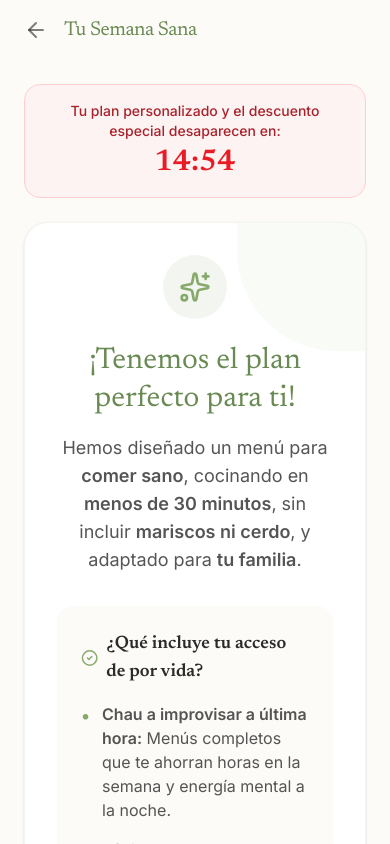
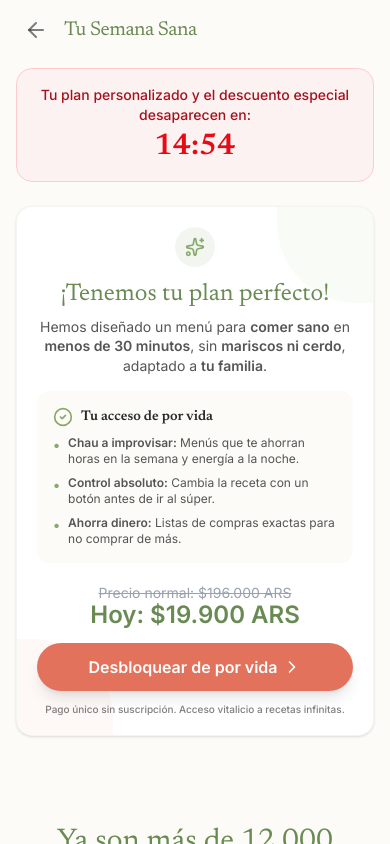
Before and after one commit to NogaTzBy/tusemanasana, a Next.js app: page /onboarding/resumen in a window 390 px wide. Shown: the top 844 px of the page. Built offline with nearby package versions, Linux system fonts and the light colour scheme.

Commit message:
style: Compact Resumen layout for mobile and refine onboarding header/footer

```diff
--- a/src/app/onboarding/resumen/page.tsx
+++ b/src/app/onboarding/resumen/page.tsx
@@ -15,61 +15,61 @@ export default function ResumenPage() {
                 </div>
             </header>
 
-            <section className="max-w-2xl mx-auto pt-6 pb-12 px-6">
+            <section className="max-w-2xl mx-auto pt-2 pb-6 px-4 md:px-6">
                 <CountdownTimer />
 
-                <div className="bg-white rounded-3xl p-8 md:p-12 shadow-sm border border-[var(--color-primary)]/10 text-center relative overflow-hidden">
-                    <div className="absolute top-0 right-0 w-32 h-32 bg-[var(--color-primary)]/5 rounded-bl-[100px] -z-0"></div>
-                    <div className="absolute bottom-0 left-0 w-32 h-32 bg-[var(--color-accent)]/5 rounded-tr-[100px] -z-0"></div>
+                <div className="bg-white rounded-2xl md:rounded-3xl p-5 md:p-12 shadow-sm border border-[var(--color-primary)]/10 text-center relative overflow-hidden">
+                    <div className="absolute top-0 right-0 w-24 h-24 bg-[var(--color-primary)]/5 rounded-bl-[80px] -z-0"></div>
+                    <div className="absolute bottom-0 left-0 w-24 h-24 bg-[var(--color-accent)]/5 rounded-tr-[80px] -z-0"></div>
 
                     <div className="relative z-10 flex flex-col items-center">
-                        <div className="w-16 h-16 bg-[var(--color-primary)]/10 rounded-full flex items-center justify-center mb-6">
-                            <Sparkles className="w-8 h-8 text-[var(--color-primary)]" />
+                        <div className="w-10 h-10 md:w-16 md:h-16 bg-[var(--color-primary)]/10 rounded-full flex items-center justify-center mb-3 md:mb-6">
+                            <Sparkles className="w-5 h-5 md:w-8 md:h-8 text-[var(--color-primary)]" />
                         </div>
 
-                        <h1 className="text-3xl md:text-4xl font-serif text-[var(--color-primary-dark)] mb-4 leading-tight">
-                            ¡Tenemos el plan perfecto para ti!
+                        <h1 className="text-2xl md:text-4xl font-serif text-[var(--color-primary-dark)] mb-2 md:mb-4 leading-tight">
+                            ¡Tenemos tu plan perfecto!
                         </h1>
 
-                        <p className="text-lg text-[var(--color-foreground)]/80 mb-8 max-w-lg">
-                            Hemos diseñado un menú para <strong>comer sano</strong>, cocinando en <strong>menos de 30 minutos</strong>, sin incluir <strong>mariscos ni cerdo</strong>, y adaptado para <strong>tu familia</strong>.
+                        <p className="text-sm md:text-lg text-[var(--color-foreground)]/80 mb-4 md:mb-8 max-w-lg leading-snug">
+                            Hemos diseñado un menú para <strong>comer sano</strong> en <strong>menos de 30 minutos</strong>, sin <strong>mariscos ni cerdo</strong>, adaptado a <strong>tu familia</strong>.
                         </p>
 
-                        <div className="w-full text-left bg-[var(--color-background)] rounded-2xl p-6 mb-8">
-                            <h3 className="font-semibold text-[var(--color-foreground)] mb-4 flex items-center text-lg">
-                                <CheckCircle2 className="w-6 h-6 text-[var(--color-primary)] mr-2" />
-                                ¿Qué incluye tu acceso de por vida?
+                        <div className="w-full text-left bg-[var(--color-background)] rounded-xl p-4 md:p-6 mb-5 md:mb-8">
+                            <h3 className="font-semibold text-[var(--color-foreground)] mb-2 md:mb-4 flex items-center text-sm md:text-lg">
+                                <CheckCircle2 className="w-5 h-5 text-[var(--color-primary)] mr-2 shrink-0" />
+                                Tu acceso de por vida
                             </h3>
-                            <ul className="space-y-4 text-[var(--color-foreground)]/80">
+                            <ul className="space-y-2 md:space-y-4 text-[var(--color-foreground)]/80 text-xs md:text-base">
                                 <li className="flex items-start">
-                                    <span className="text-[var(--color-primary)] font-bold mr-3 text-lg">•</span>
-                                    <span><strong>Chau a improvisar a última hora:</strong> Menús completos que te ahorran horas en la semana y energía mental a la noche.</span>
+                                    <span className="text-[var(--color-primary)] font-bold mr-2 text-sm md:text-lg">•</span>
+                                    <span><strong>Chau a improvisar:</strong> Menús que te ahorran horas en la semana y energía a la noche.</span>
                                 </li>
                                 <li className="flex items-start">
-                                    <span className="text-[var(--color-primary)] font-bold mr-3 text-lg">•</span>
-                                    <span><strong>Tú tienes el control absoluto:</strong> ¿A los chicos no les gusta? Cambia la receta con un botón antes de ir al súper.</span>
+                                    <span className="text-[var(--color-primary)] font-bold mr-2 text-sm md:text-lg">•</span>
+                                    <span><strong>Control absoluto:</strong> Cambia la receta con un botón antes de ir al súper.</span>
                                 </li>
                                 <li className="flex items-start">
-                                    <span className="text-[var(--color-primary)] font-bold mr-3 text-lg">•</span>
-                                    <span><strong>Ahorra en el supermercado:</strong> Listas de compras exactas para que no compres de más ni te falte nada.</span>
+                                    <span className="text-[var(--color-primary)] font-bold mr-2 text-sm md:text-lg">•</span>
+                                    <span><strong>Ahorra dinero:</strong> Listas de compras exactas para no comprar de más.</span>
                                 </li>
                             </ul>
                         </div>
 
-                        <div className="flex flex-col items-center mb-6">
-                            <p className="text-gray-400 line-through text-lg">Precio normal: $196.000 ARS</p>
-                            <p className="text-3xl font-bold text-[var(--color-primary-dark)] mt-1">Hoy pago único: $19.900 ARS</p>
+                        <div className="flex flex-col items-center mb-4 md:mb-6">
+                            <p className="text-gray-400 line-through text-sm md:text-lg">Precio normal: $196.000 ARS</p>
+                            <p className="text-2xl md:text-3xl font-bold text-[var(--color-primary-dark)] leading-none">Hoy: $19.900 ARS</p>
                         </div>
 
                         <Link
                             href="/checkout"
-                            className="w-full sm:w-auto inline-flex items-center justify-center px-8 py-4 text-lg font-bold text-white bg-[var(--color-accent)] rounded-full shadow-lg hover:bg-[var(--color-accent-dark)] transition-transform hover:scale-105 active:scale-95"
+                            className="w-full sm:w-auto inline-flex items-center justify-center px-6 py-3 text-base md:text-lg font-bold text-white bg-[var(--color-accent)] rounded-full shadow-lg hover:bg-[var(--color-accent-dark)] transition-transform hover:scale-105 active:scale-95"
                         >
-                            Desbloquear mi plan de por vida <ChevronRight className="ml-2 w-6 h-6" />
+                            Desbloquear de por vida <ChevronRight className="ml-1 w-5 h-5 md:w-6 md:h-6" />
                         </Link>
 
-                        <p className="text-sm font-medium text-[var(--color-foreground)]/60 mt-4 px-4">
-                            Pago único. Sin suscripciones ocultas. Acceso de por vida a la IA y recetas infinitas.
+                        <p className="text-[10px] md:text-sm font-medium text-[var(--color-foreground)]/60 mt-3 px-2 leading-tight">
+                            Pago único sin suscripción. Acceso vitalicio a recetas infinitas.
                         </p>
                     </div>
                 </div>
--- a/src/app/page.tsx
+++ b/src/app/page.tsx
@@ -3,15 +3,10 @@ import Questionnaire from "@/components/onboarding/Questionnaire";
 export default function Home() {
   return (
     <main className="min-h-screen bg-[var(--color-background)]">
-      <header className="px-6 py-4 flex justify-between items-center max-w-6xl mx-auto">
+      <header className="px-6 py-4 flex justify-center items-center max-w-6xl mx-auto">
         <div className="font-serif text-2xl text-[var(--color-primary-dark)] font-medium">
           Tu Semana Sana
         </div>
-        <nav className="flex gap-4">
-          <a href="/login" className="text-[var(--color-foreground)]/80 hover:text-[var(--color-primary)] font-medium transition-colors">
-            Iniciar Sesión
-          </a>
-        </nav>
       </header>
 
       <div className="py-2 md:py-8">
@@ -27,8 +22,8 @@ export default function Home() {
       </div>
 
       {/* Footer simple */}
-      <footer className="py-6 bg-white text-center text-[var(--color-foreground)]/60 text-sm border-t border-[var(--color-background)] mt-auto">
-        <p>&copy; {new Date().getFullYear()} Tu Semana Sana. Todos los derechos reservados.</p>
+      <footer className="py-6 px-4 bg-white text-center text-[var(--color-foreground)]/80 text-sm border-t border-[var(--color-background)] mt-auto font-medium italic">
+        <p>«Recuperá tu de tiempo y dejá de estresarte pensando qué cocinar cada noche.»</p>
       </footer>
     </main>
   );
```
